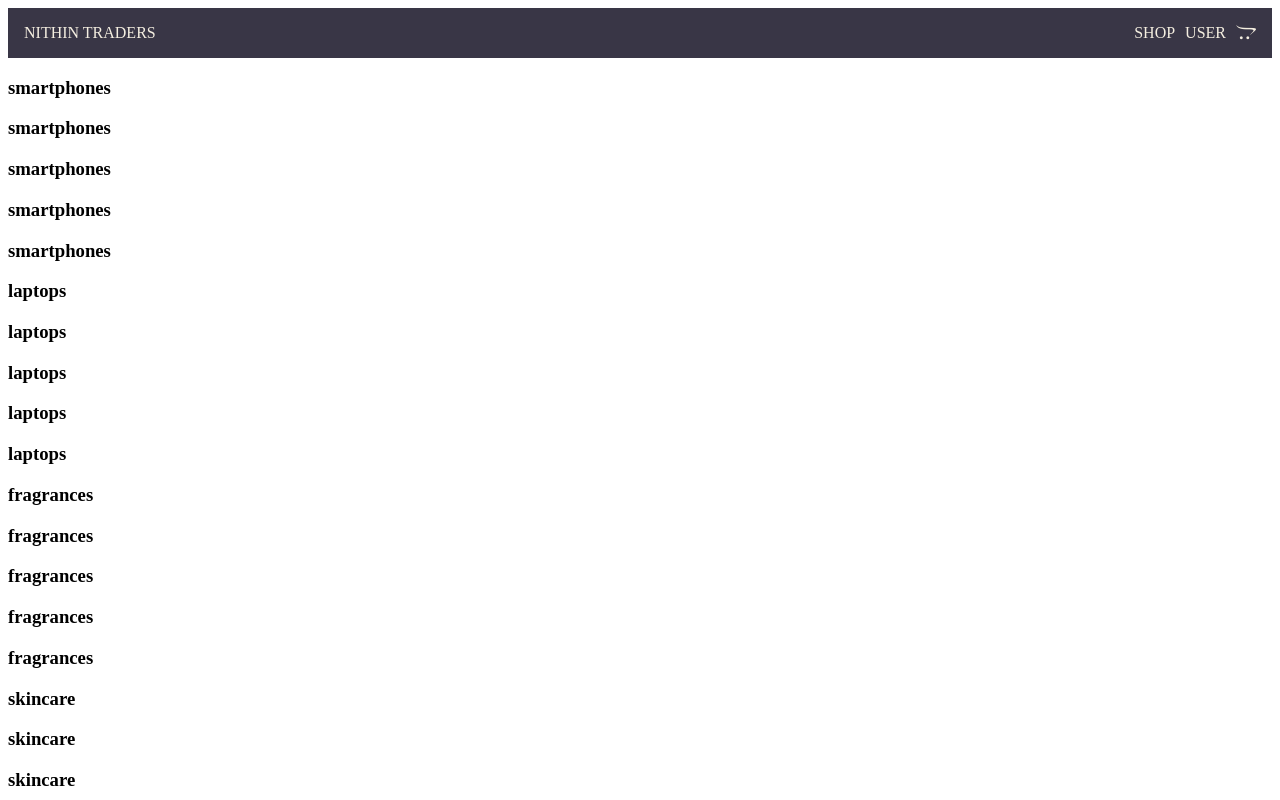
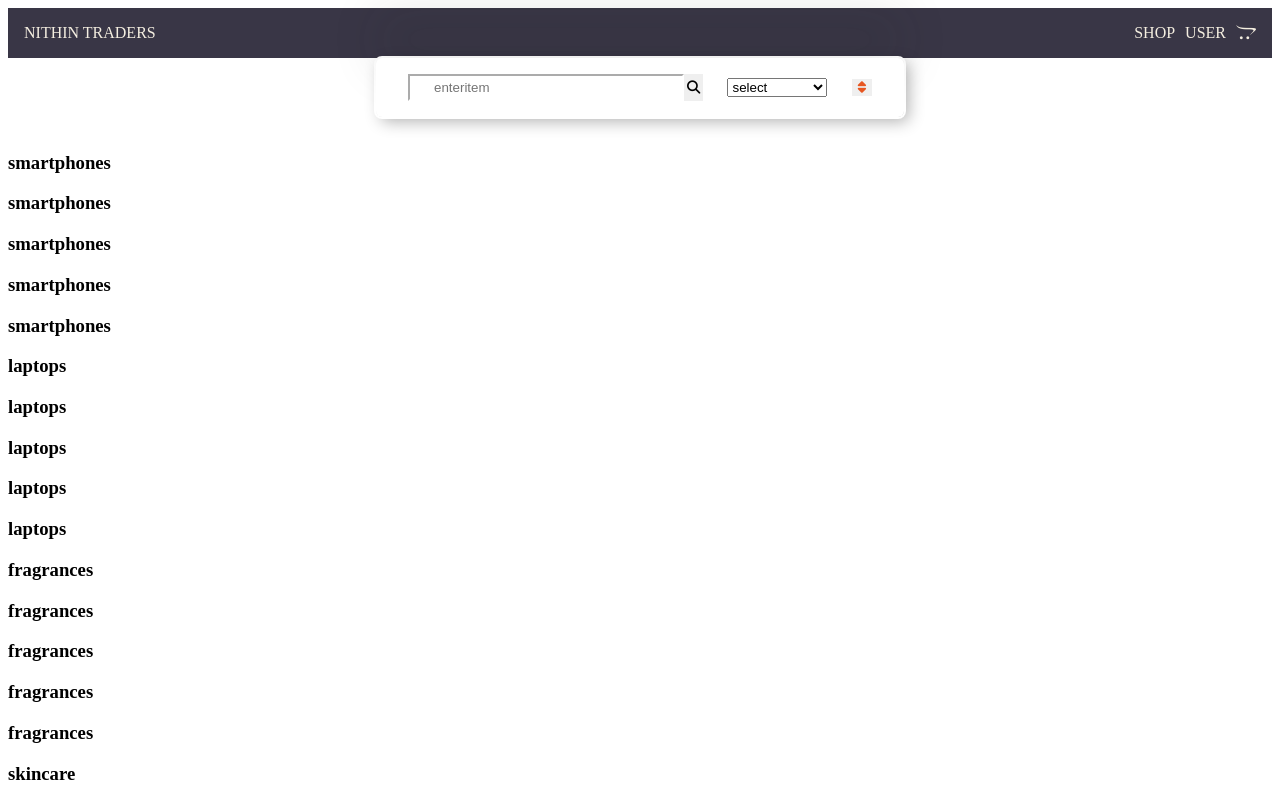
Before and after one commit to ArunprakashLfs/react_ecommerce, a React (Create React App) app: page / in a window 1280 px wide. Shown: the top 800 px of the page. Built offline with nearby package versions, Linux system fonts and the light colour scheme.

Commit message:
added filtercontainer for shop

```diff
--- a/src/App.js
+++ b/src/App.js
@@ -6,6 +6,7 @@ import Home from './routes/home/home';
 import Shop from './routes/shop/shop';
 import Cart from './routes/cart/cart';
 import User from './routes/user/user';
+// import FilterContainer from './components/FilterContainer/FilterContainer';
 
 import Data from './components/datas/data'
 function App() {
--- /dev/null
+++ b/src/components/FilterContainer/FilterContainer.jsx
@@ -0,0 +1,34 @@
+import { useState } from 'react';
+import './filterContainer.scss'
+// import {faSearch} from 'react-icons/fa';
+
+
+const FilterContainer = ({sortValue, searchFilter, catogaryFilter})=>{
+    const [searchInput, setSearchInput] = useState('');
+
+    return(
+        <>
+        <div className ='search-container'>
+            <div className ='filter-container'>
+                <form className ='searchbar' onSubmit={searchFilter}>
+                    <input className ='search-text' type='text' placeholder='enteritem' value={searchInput} onChange={(e)=>{
+                        setSearchInput(e.target.value)
+                    }}></input>
+                    <button className ='search-icon' value='submit'  type='submit'><i class="fa-solid fa-magnifying-glass" ></i></button>
+                </form>
+                <select className='catagory-container' onChange={catogaryFilter}>
+                    <option>select</option>
+                    <option>smartphones</option>
+                    <option>laptops</option>
+                    <option>fragrances</option>
+                    <option>skincare</option>
+
+                </select>
+                <button className='sort-icon' onClick={sortValue}><i class="fa-solid fa-sort" ></i></button>
+            </div>
+
+        </div>
+        </>
+    )
+};
+export default FilterContainer;
--- /dev/null
+++ b/src/components/FilterContainer/filterContainer.scss
@@ -0,0 +1,49 @@
+.search-container{
+    text-align: center;
+    margin: 0, auto;
+    display: flex;
+    align-items: center;
+    justify-content: center;
+}
+.filter-container{
+    padding: 1rem 2rem;
+    /* margin: 1rem; */
+    width: 464px;
+    box-shadow:  0 -3em 3em rgba(43, 40, 40, 0.1), 0 0 0 2px rgb(255, 255, 255),
+    0.3em 0.3em 1em rgba(0, 0, 0, 0.3);
+    border: none;
+    border-radius: 6px;
+    display: flex;
+    align-items: center;
+    justify-content: space-between;
+    gap:5px;
+    margin-bottom: 1rem;
+}
+.search-text{
+    width: 14rem;
+    padding: 0.25rem 1.5rem;
+    /* box-shadow:  0 -3em 3em rgba(43, 40, 40, 0.1), 0 0 0 2px rgb(255, 255, 255), */
+    /* 0.3em 0.3em 1em rgba(0, 0, 0, 0.3); */
+    border-color: #fff;
+    /* padding: 3px; */
+
+}
+.search-icon{
+    /* background-color: aquamarine; */
+    padding: 3px;
+    cursor: pointer;
+    border: none;
+}
+.sort-icon{
+    color: rgb(231, 86, 33);
+    cursor: pointer;
+    border: none;
+}
+.searchbar{
+    display: flex;
+    flex-direction: row;
+}
+.category-container{
+    width: 4rem;
+    padding: 1rem;
+}
--- a/src/routes/home/home.jsx
+++ b/src/routes/home/home.jsx
@@ -1,10 +1,12 @@
 // import Data from '../../components/datas/data'
 import './home.scss'
+import FilterContainer from '../../components/FilterContainer/FilterContainer';
 
 const Home =({ Data })=>{
     const store = [...Data];
     return (
         <div>
+            <FilterContainer/>
             {store.map(({category})=>{
                 return(
                     <div>
--- a/src/routes/shop/shop.jsx
+++ b/src/routes/shop/shop.jsx
@@ -1,7 +1,10 @@
 import './shop.scss'
+import FilterContainer from '../../components/FilterContainer/FilterContainer';
 const Shop =({Data})=>{
     const data = [...Data];
     return(
+        <>
+        <FilterContainer/>
         <div className="container">
             {data.map(({title, brand, images, price, rating, description})=>{
                 return(
@@ -10,9 +13,9 @@ const Shop =({Data})=>{
                         <img  className='img' src={images[0]} alt={title}/>
                     </div>
                     <div className='body'>
-                        <div>
-                            <h2>{title}</h2>
-                            <h3>{brand}</h3>
+                        <div className='body-text'>
+                            <h3>{title}</h3>
+                            <h4>{brand}</h4>
                             <p><strong>${price}</strong></p>
                             <button>Add To Cart</button>
 
@@ -28,6 +31,7 @@ const Shop =({Data})=>{
                 )
             })}
         </div>
+        </>
     )
 }
 export default Shop;
--- a/src/routes/shop/shop.scss
+++ b/src/routes/shop/shop.scss
@@ -24,11 +24,14 @@
       }
     }
     .body{
-      max-width: 320px;
+      // max-width: 320px;
       display: flex;
       flex-direction: row;
       // align-items: center;
       justify-content: space-between;
+      .body-text{
+        text-overflow: clip;
+      }
     }
   }
 }
```
